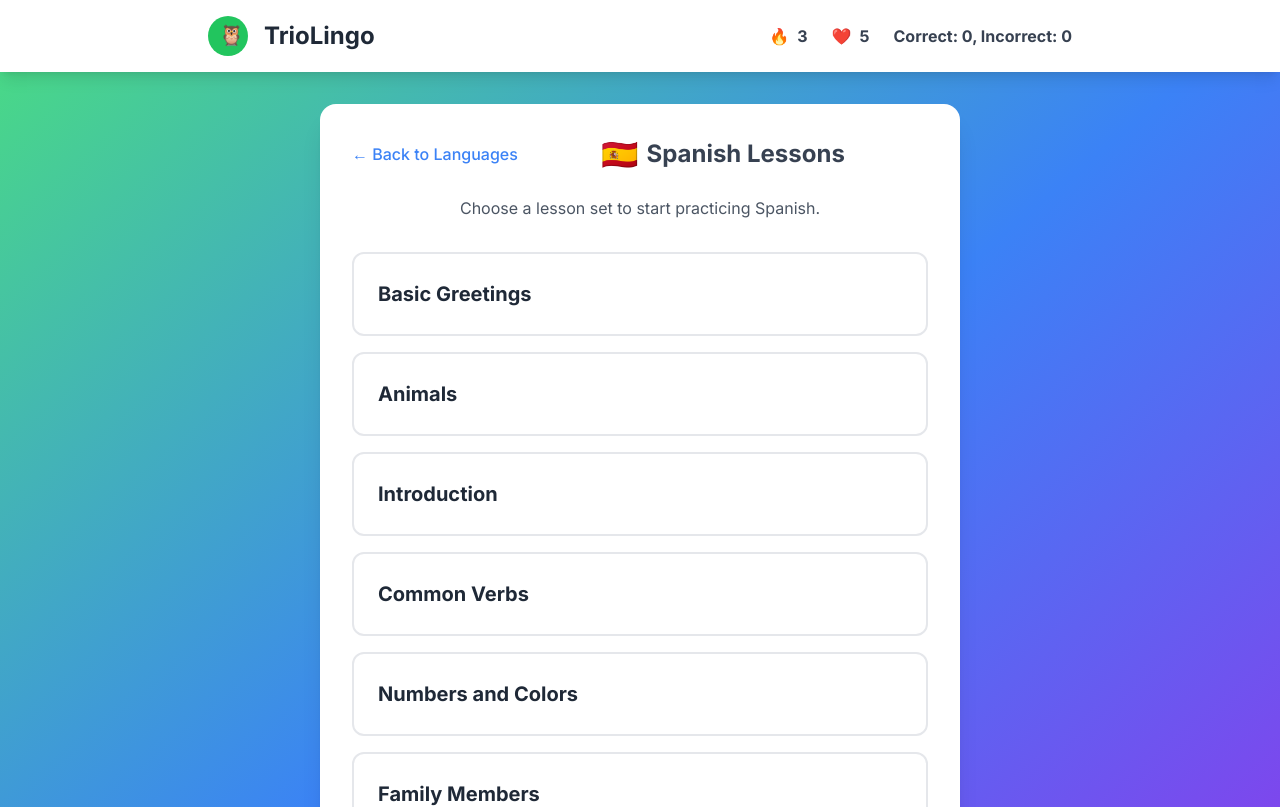
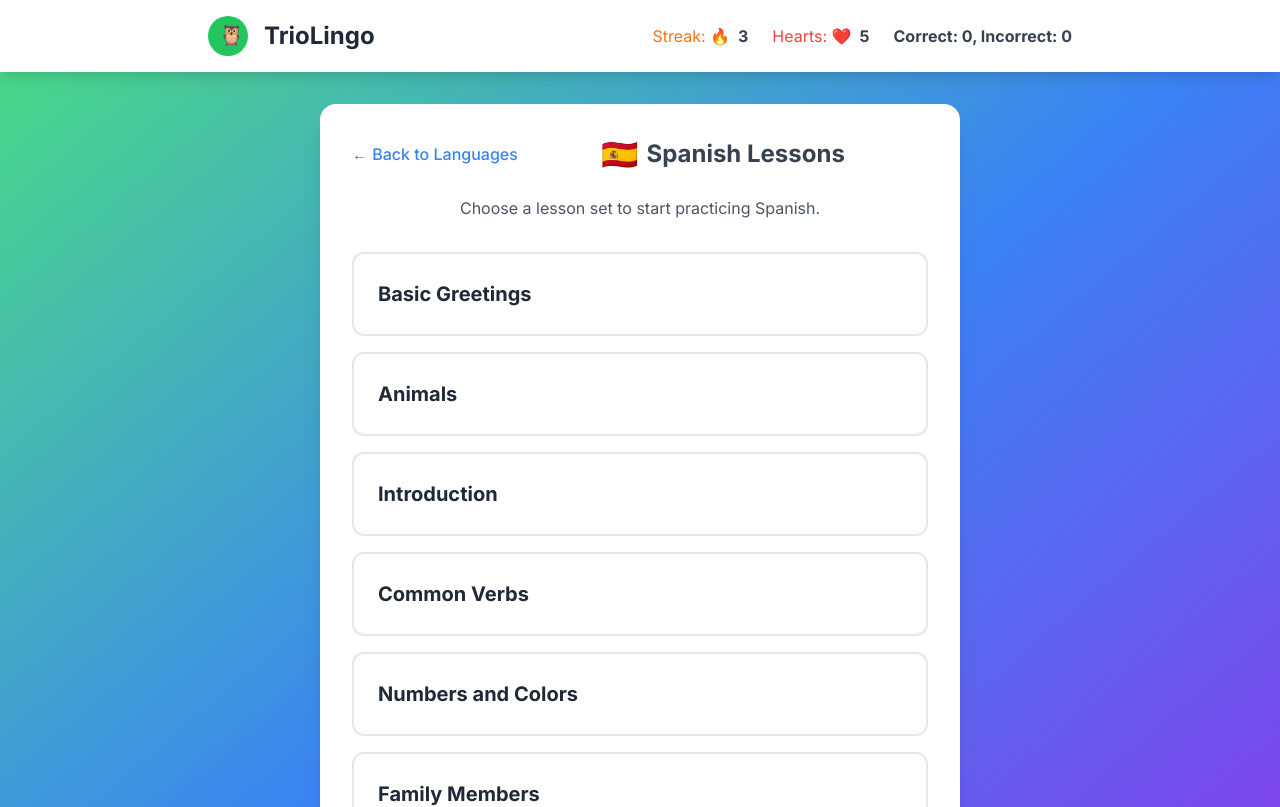
Before and after one commit to isaaclins/triolingo, a Next.js app: page /spanish in a window 1280 px wide. Shown: the top 807 px of the page. Built offline with nearby package versions, Linux system fonts and the light colour scheme.

Commit message:
style: update Header component to include labels for streak and hearts metrics

```diff
--- a/app/components/Header.tsx
+++ b/app/components/Header.tsx
@@ -30,11 +30,11 @@ export default function Header() {
 
                 <div className="flex items-center space-x-6">
                     <div className="flex items-center space-x-2">
-                        <span className="text-orange-500">🔥</span>
+                        <span className="text-orange-500">Streak: 🔥</span>
                         <span className="font-bold text-gray-700">{streak}</span>
                     </div>
                     <div className="flex items-center space-x-2">
-                        <span className="text-red-500">❤️</span>
+                        <span className="text-red-500">Hearts: ❤️</span>
                         <span className="font-bold text-gray-700">{hearts}</span>
                     </div>
                     {currentLanguageScore ? (
@@ -45,7 +45,7 @@ export default function Header() {
                         </div>
                     ) : (
                         <div className="flex items-center space-x-2">
-                            {/* <span className="text-yellow-500">⭐</span> */}
+                            {/* <span className="text-yellow-500"> Score: ⭐</span> */}
                             {/* <span className="font-bold text-gray-700">{useGlobalState().score}</span> */}
                         </div>
                     )}
```
